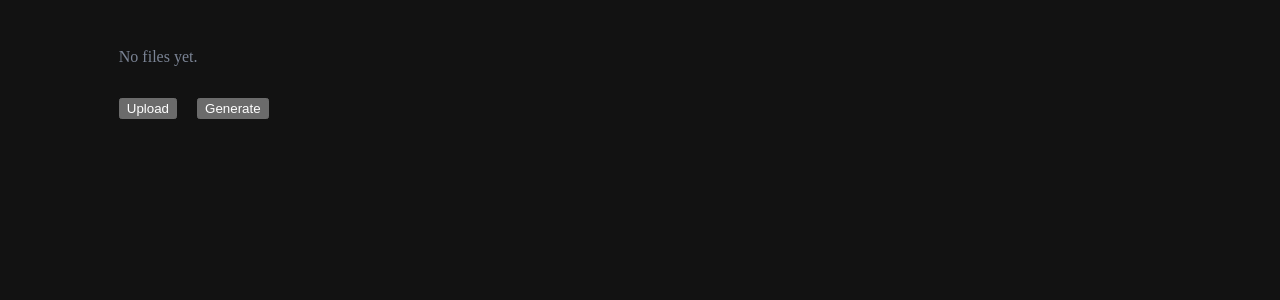
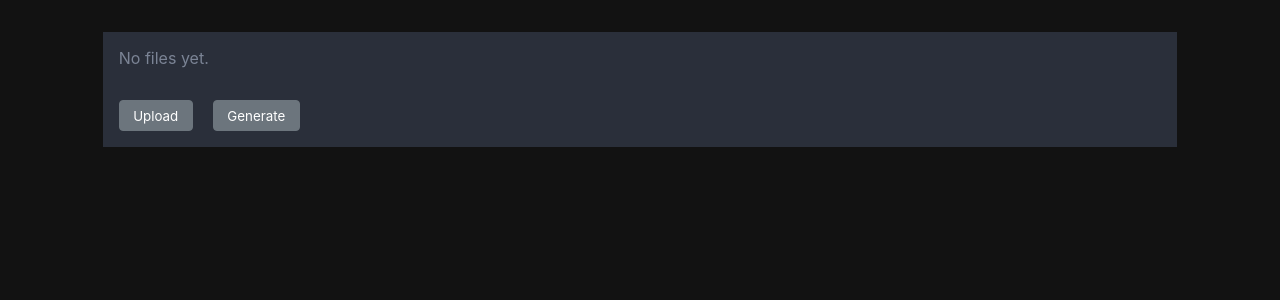
Before and after one commit to NasLabBgu/jury-deliberation-web, a Python web app: template flask-app/templates/index.html in a window 1280 px wide. Shown: the top 300 px of the page. Run offline with Jinja, Linux system fonts and the light colour scheme; the template is opened without the code that fills it, so the values that code supplies are empty; some libraries are stand-ins or nearby versions.

Commit message:
Fix CSS styling issues
- Force sans-serif fonts for all elements
- Remove table blue striping, make all rows grey by default
- Standardize button styling: grey by default, blue for Run Process button
- Remove inline styles that override CSS rules
- Ensure consistent dark theme styling

```diff
--- a/flask-app/templates/index.html
+++ b/flask-app/templates/index.html
@@ -126,6 +126,11 @@
     </style>
 
     <style>
+        /* Force sans-serif fonts for all elements */
+        body, table, td, th, input, button, label, span, div, p, h1, h2, h3, h4, h5, h6 {
+            font-family: -apple-system, BlinkMacSystemFont, "Segoe UI", Roboto, Oxygen, Ubuntu, Cantarell, "Helvetica Neue", Arial, sans-serif !important;
+        }
+
         table {
             width: 85%;
             margin: 2rem auto;
@@ -177,6 +182,51 @@
             background: transparent !important;
         }
 
+        /* Fix table styling - remove blue stripes, make rows grey by default */
+        table tr {
+            background-color: #2a2f3a !important; /* Grey background for all rows */
+        }
+
+        table tr:hover {
+            background-color: #353a47 !important; /* Slightly lighter grey on hover */
+        }
+
+        /* Override any striped table styling */
+        table tr:nth-child(even) {
+            background-color: #2a2f3a !important; /* Same grey as other rows */
+        }
+
+        table tr:nth-child(odd) {
+            background-color: #2a2f3a !important; /* Same grey as other rows */
+        }
+
+        /* Standardize button styling - keep "Run Process" blue, make others grey */
+        button, input[type="button"], input[type="submit"], input[type="reset"] {
+            font-family: -apple-system, BlinkMacSystemFont, "Segoe UI", Roboto, Oxygen, Ubuntu, Cantarell, "Helvetica Neue", Arial, sans-serif !important;
+            background-color: #6c757d !important; /* Grey background for all buttons */
+            color: white !important;
+            border: 1px solid #6c757d !important;
+            padding: 0.5em 1em !important;
+            border-radius: 4px !important;
+            cursor: pointer !important;
+        }
+
+        button:hover, input[type="button"]:hover, input[type="submit"]:hover, input[type="reset"]:hover {
+            background-color: #5a6268 !important; /* Darker grey on hover */
+            border-color: #5a6268 !important;
+        }
+
+        /* Keep "Run Process" button blue */
+        #runButton {
+            background-color: #007bff !important; /* Blue background for run button */
+            border-color: #007bff !important;
+        }
+
+        #runButton:hover {
+            background-color: #0056b3 !important; /* Darker blue on hover */
+            border-color: #0056b3 !important;
+        }
+
         /* File row highlight animation - dark mode friendly */
         .file-row-highlight {
             background-color: #2a4b8d;
@@ -200,8 +250,8 @@
             <!-- Filename rows will be inserted here -->
             <tr id="uploadRow">
                 <td>
-                    <button type="button" style="color: white" id="uploadButton">Upload</button>
-                    <button type="button" style="color: white; margin-left: 1rem;" id="generateButton" onclick="showGenerateModal()">Generate</button>
+                    <button type="button" id="uploadButton">Upload</button>
+                    <button type="button" style="margin-left: 1rem;" id="generateButton" onclick="showGenerateModal()">Generate</button>
                     <input type="file" id="fileInput" style="display:none;" multiple onchange="handleFiles(event)">
                 </td>
             </tr>
@@ -224,8 +274,8 @@
             </tr>
             <tr id="runRow" style="display: none;">
                 <td style="display: flex; justify-content: space-between; align-items: center;">
-                    <button id="runButton" onclick="runProcess()" style="/* padding: 0.5em 1em; */ background: #007bff; color: white; /* border: none; */ /* border-radius: 4px; */ cursor: pointer;">Run Process</button>
-                    <button type="button" style="color: white; display: none;" id="copyOutputButton" onclick="copyOutputToClipboard()">Copy output to clipboard</button>
+                    <button id="runButton" onclick="runProcess()">Run Process</button>
+                    <button type="button" style="display: none;" id="copyOutputButton" onclick="copyOutputToClipboard()">Copy output to clipboard</button>
                 </td>
             </tr>
         </tbody>
@@ -271,9 +321,6 @@
                         ">
                         <button onclick="sendTerminalInput()" style="
                             margin-left: 0.5rem;
-                            background: #ffffff;
-                            color: #000;
-                            border: none;
                             padding: 0.5rem 1rem;
                             border-radius: 4px;
                             cursor: pointer;
@@ -825,7 +872,7 @@
                             <label class="weight-label">weight: <input type="number" id="weight_${fileObj.name}" min="0" step="1" value="100"></label>
                             <label><input type="radio" name="category_${fileObj.name}" value="juror" ${jurorChecked}> juror</label>
                             <label><input type="radio" name="category_${fileObj.name}" value="case" ${caseChecked}> case</label>
-                            <button type="button" style="color: white" onclick="deleteFileRow('${fileObj.name}')">Delete</button>
+                            <button type="button" onclick="deleteFileRow('${fileObj.name}')">Delete</button>
                         </div>
                     </div>
                 </td>
@@ -862,7 +909,7 @@
             const uploadRow = document.getElementById('uploadRow');
             const row = document.createElement('tr');
             row.id = 'noFilesRow';
-            row.innerHTML = '<td style="color: #888;">No files yet.</td>';
+            row.innerHTML = '<td style="color: #7b8495;">No files yet.</td>';
             table.insertBefore(row, uploadRow);
         }
 
```
Also changed, not shown: flask-app/static/css/style.css (+28 -8 lines).
